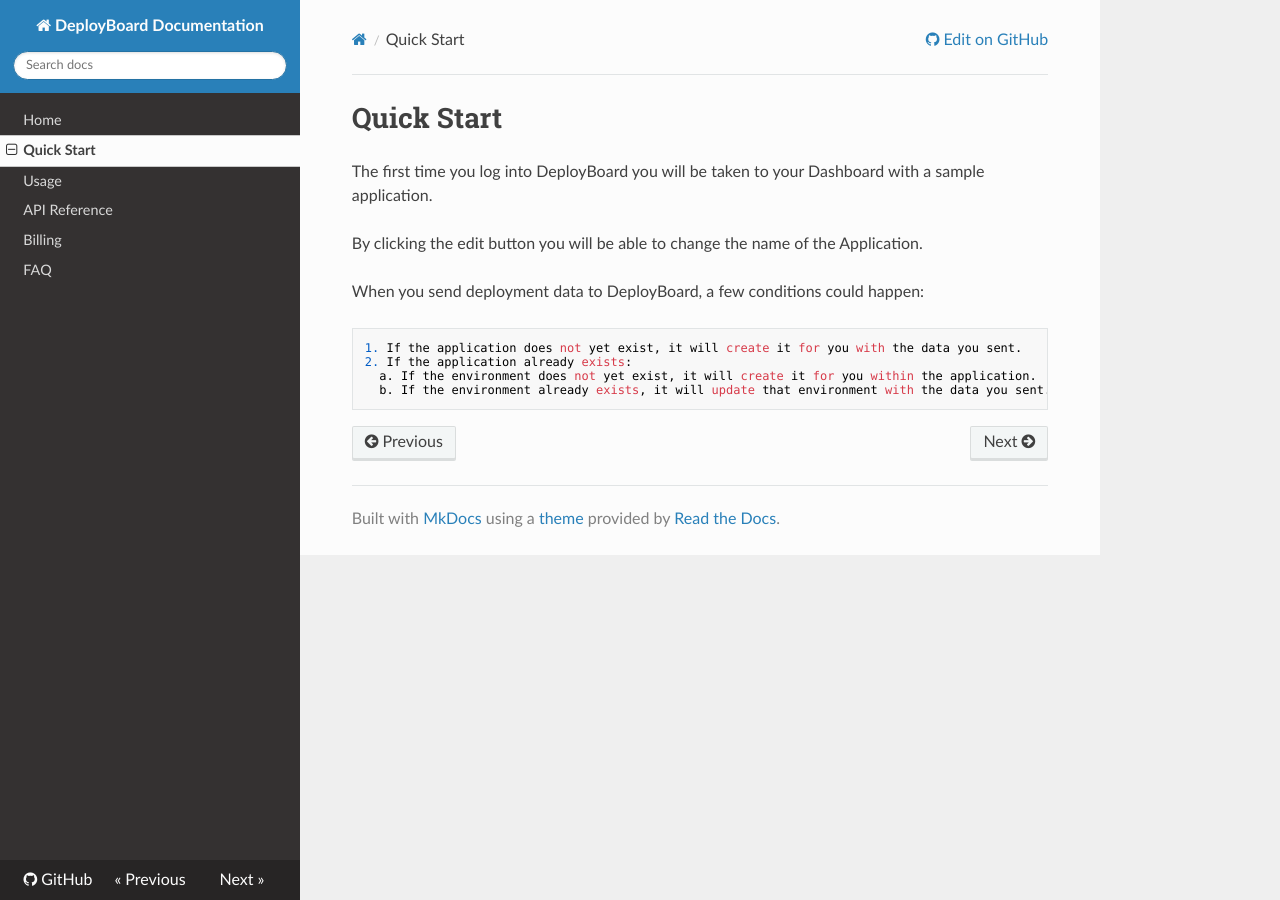
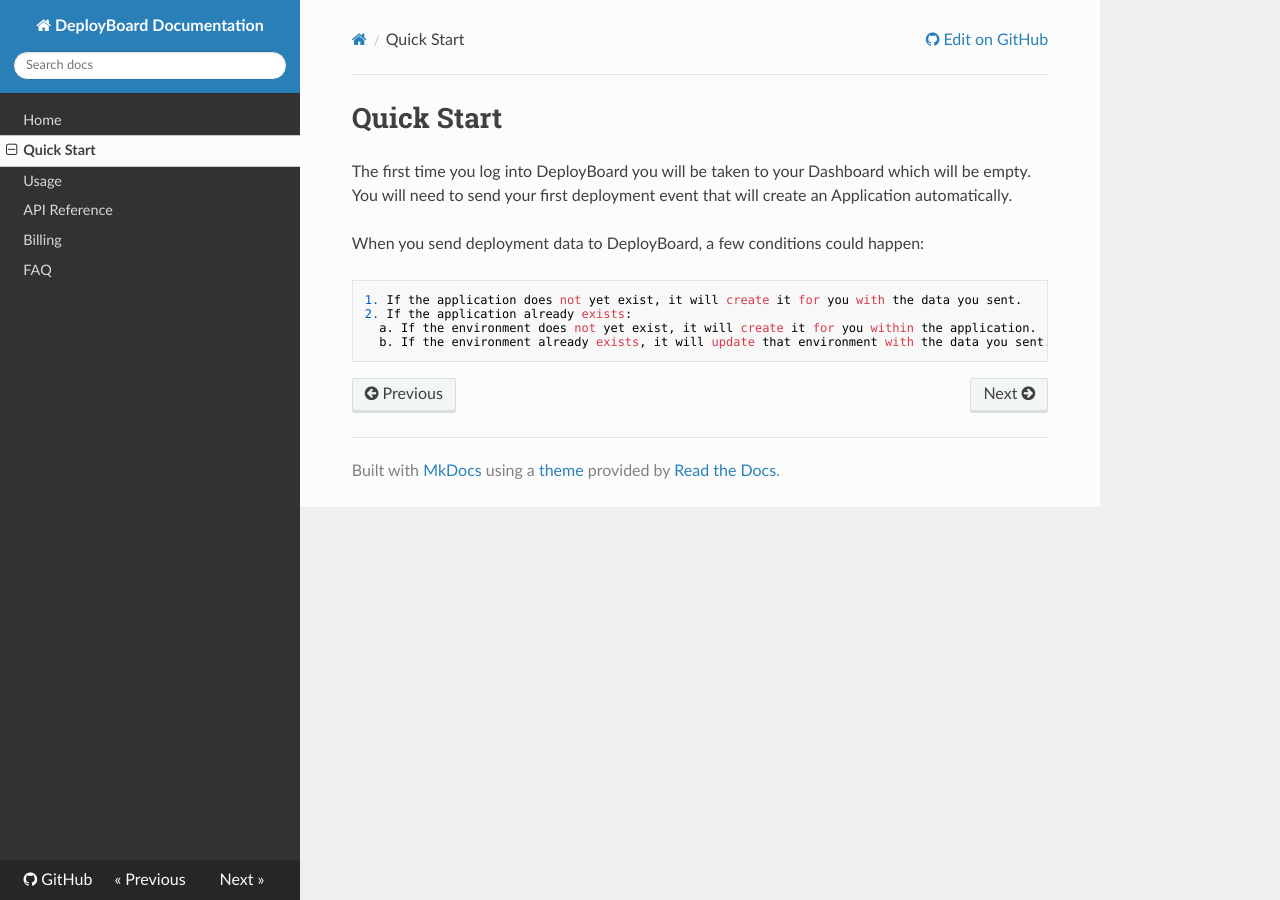
Before and after one commit to DeployBoard/deployboard-docs, an MkDocs documentation site: the page built from docs/quick-start.md, in a window 1280 px wide. Built offline with MkDocs 1.6.1, drawn with Linux system fonts in a browser that asks for light colours; nearby versions of some CDN libraries.

Commit message:
correcting doc

````diff
--- a/docs/quick-start.md
+++ b/docs/quick-start.md
@@ -1,8 +1,6 @@
 # Quick Start
 
-The first time you log into DeployBoard you will be taken to your Dashboard with a sample application.
-
-By clicking the edit button you will be able to change the name of the Application.
+The first time you log into DeployBoard you will be taken to your Dashboard which will be empty. You will need to send your first deployment event that will create an Application automatically.
 
 When you send deployment data to DeployBoard, a few conditions could happen:
 ```
````
